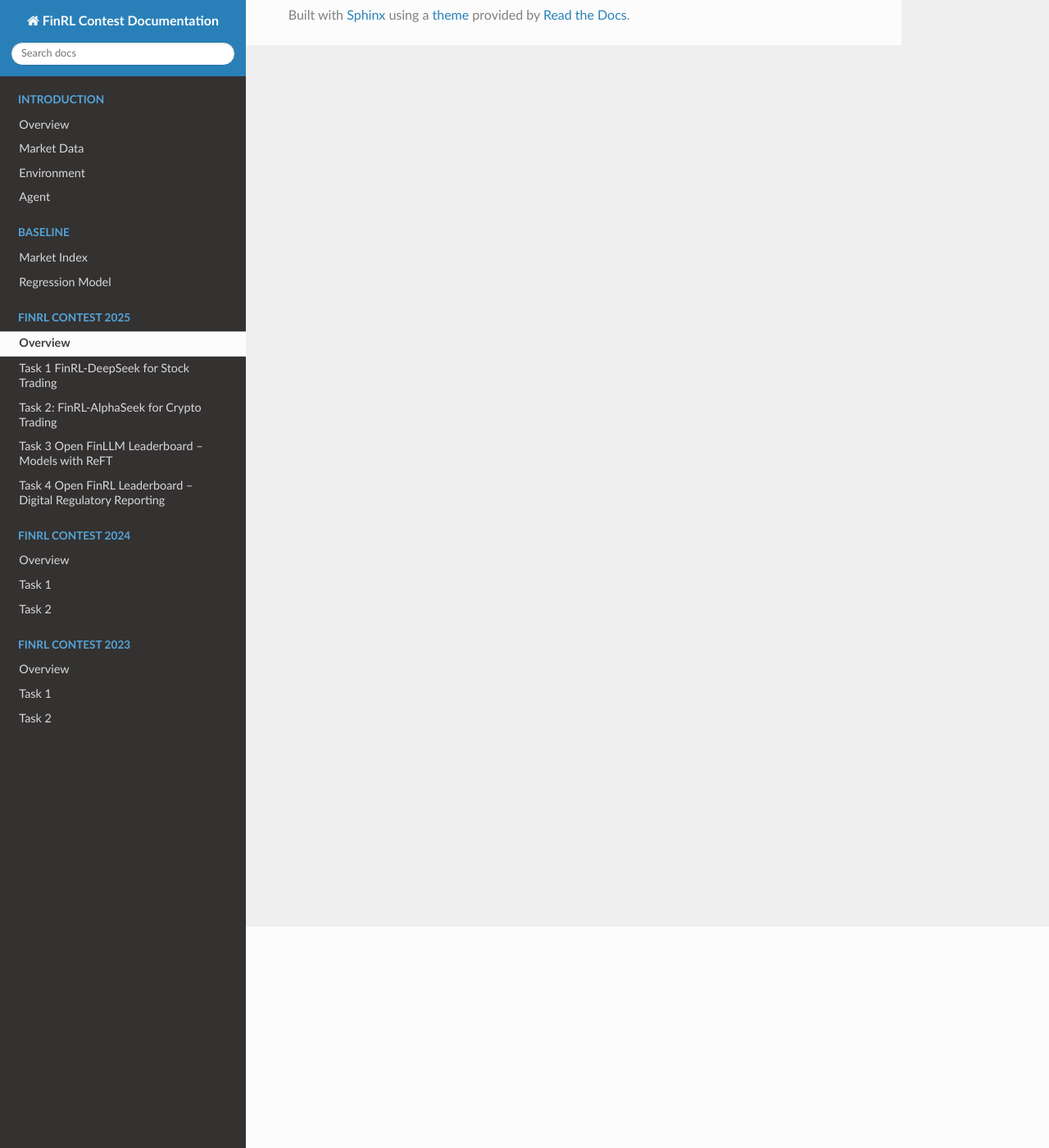
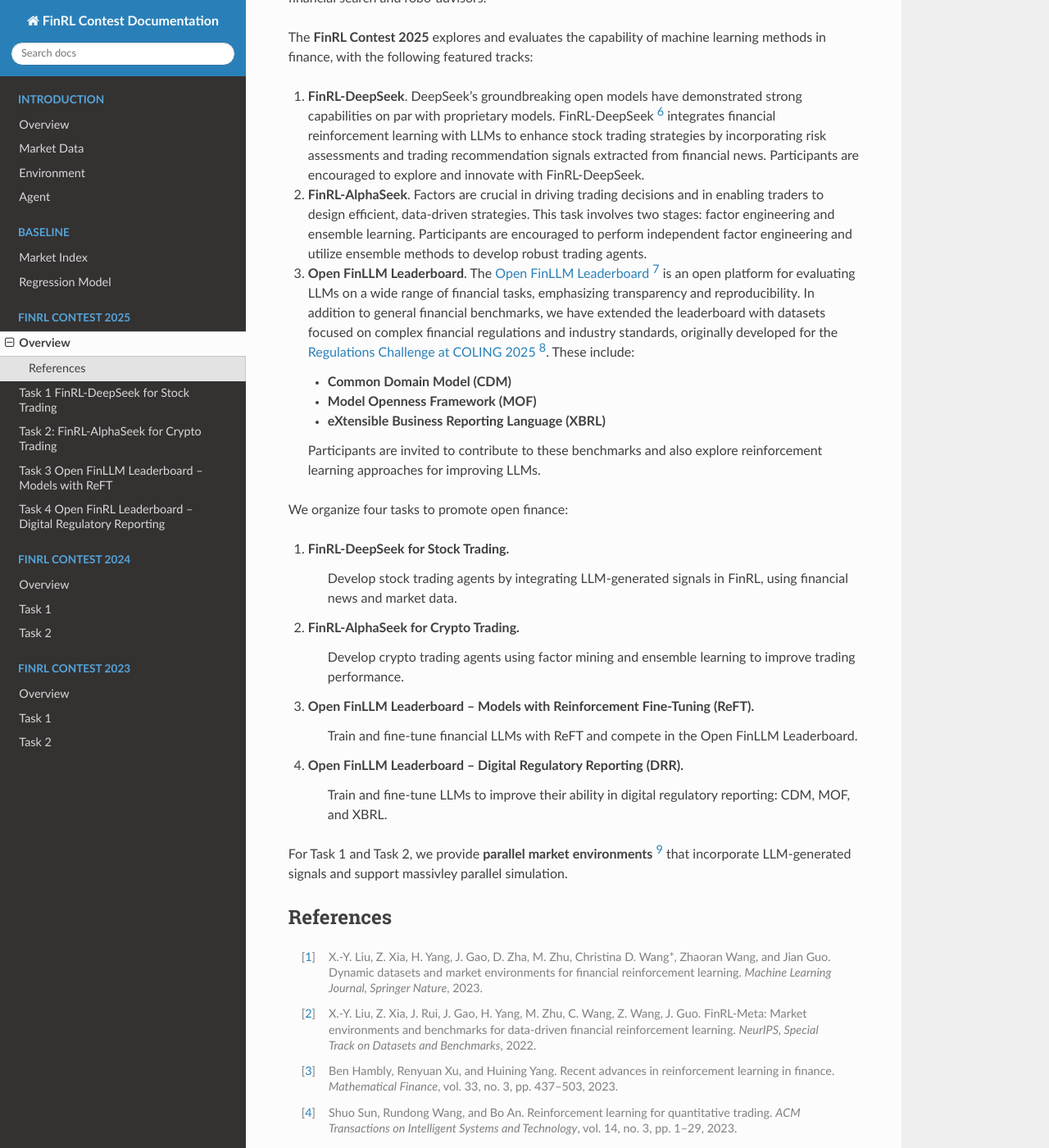
Before and after one commit to Xingyu025/FinAI-Contest, a Sphinx documentation site: the page built from docs/source/finrl2025/overview.rst, in a window 1280 px wide and 1400 px high, scrolled down 270 px. Shown: the whole window at 82% size. Built offline with Sphinx 7.4.7 and the Read the Docs theme 3.1.0, drawn with Linux system fonts in a browser that asks for light colours; some of the changed text lies outside the part shown.

Commit message:
update FinRL Contest 2025 overview

```diff
--- a/docs/source/finrl2025/overview.rst
+++ b/docs/source/finrl2025/overview.rst
@@ -1,3 +1,57 @@
 =============================
 Overview
 =============================
+
+Financial reinforcement learning (FinRL) [1]_ [2]_ is an interdisciplinary field that applies reinforcement learning to financial tasks such as portfolio management, algorithmic trading, and option pricing [3]_ [4]_ [5]_. Recent breakthroughs in large language models (LLMs) are driving open finance, which provides affordable and scalable solutions for customers to make intelligent decisions, enabling personalized financial search and robo-advisors.
+
+The **FinRL Contest 2025** explores and evaluates the capability of machine learning methods in finance, with the following featured tracks:
+
+1. **FinRL-DeepSeek**.
+   DeepSeek’s groundbreaking open models have demonstrated strong capabilities on par with proprietary models. FinRL-DeepSeek [6]_ integrates financial reinforcement learning with LLMs to enhance stock trading strategies by incorporating risk assessments and trading recommendation signals extracted from financial news. Participants are encouraged to explore and innovate with FinRL-DeepSeek.
+
+2. **FinRL-AlphaSeek**.
+   Factors are crucial in driving trading decisions and in enabling traders to design efficient, data-driven strategies. This task involves two stages: factor engineering and ensemble learning. Participants are encouraged to perform independent factor engineering and utilize ensemble methods to develop robust trading agents.
+
+3. **Open FinLLM Leaderboard**.
+   The `Open FinLLM Leaderboard <https://huggingface.co/spaces/finosfoundation/Open-Financial-LLM-Leaderboard>`_ [7]_ is an open platform for evaluating LLMs on a wide range of financial tasks, emphasizing transparency and reproducibility. In addition to general financial benchmarks, we have extended the leaderboard with datasets focused on complex financial regulations and industry standards, originally developed for the `Regulations Challenge at COLING 2025 <https://coling2025regulations.thefin.ai/home>`_ [8]_. These include:
+
+   - **Common Domain Model (CDM)**
+   - **Model Openness Framework (MOF)**
+   - **eXtensible Business Reporting Language (XBRL)**
+
+   Participants are invited to contribute to these benchmarks and also explore reinforcement learning approaches for improving LLMs.
+
+We organize four tasks to promote open finance:
+
+1. **FinRL-DeepSeek for Stock Trading**.
+    Develop stock trading agents by integrating LLM-generated signals in FinRL, using financial news and market data.
+2. **FinRL-AlphaSeek for Crypto Trading**.
+    Develop crypto trading agents using factor mining and ensemble learning to improve trading performance.
+3. **Open FinLLM Leaderboard – Models with Reinforcement Fine-Tuning (ReFT)**.
+    Train and fine-tune financial LLMs with ReFT and compete in the Open FinLLM Leaderboard.
+4. **Open FinLLM Leaderboard – Digital Regulatory Reporting (DRR)**.
+    Train and fine-tune LLMs to improve their ability in digital regulatory reporting: CDM, MOF, and XBRL.
+
+For Task 1 and Task 2, we provide **parallel market environments** [9]_ that incorporate LLM-generated signals and support massivley parallel simulation.
+
+
+References
+==========
+
+.. [1] X.-Y. Liu, Z. Xia, H. Yang, J. Gao, D. Zha, M. Zhu, Christina D. Wang*, Zhaoran Wang, and Jian Guo. Dynamic datasets and market environments for financial reinforcement learning. *Machine Learning Journal, Springer Nature*, 2023.
+
+.. [2] X.-Y. Liu, Z. Xia, J. Rui, J. Gao, H. Yang, M. Zhu, C. Wang, Z. Wang, J. Guo. FinRL-Meta: Market environments and benchmarks for data-driven financial reinforcement learning. *NeurIPS, Special Track on Datasets and Benchmarks*, 2022.
+
+.. [3] Ben Hambly, Renyuan Xu, and Huining Yang. Recent advances in reinforcement learning in finance. *Mathematical Finance*, vol. 33, no. 3, pp. 437–503, 2023.
+
+.. [4] Shuo Sun, Rundong Wang, and Bo An. Reinforcement learning for quantitative trading. *ACM Transactions on Intelligent Systems and Technology*, vol. 14, no. 3, pp. 1–29, 2023.
+
+.. [5] Yahui Bai, Yuhe Gao, Runzhe Wan, Sheng Zhang, and Rui Song. A review of reinforcement learning in financial applications. *Annual Review of Statistics and Its Application*, vol. 12, no. 1, pp. 209–232, 2025.
+
+.. [6] Mostapha Benhenda. 2025. FinRL-DeepSeek: LLM-Infused Risk-Sensitive Reinforcement Learning for Trading Agents. arXiv preprint arXiv:2502.07393 (2025).
+
+.. [7] Shengyuan Colin Lin, Felix Tian, Keyi Wang, Xingjian Zhao, Jimin Huang, Qian-qian Xie, Luca Borella, Christina Dan Wang, Matt White, Kairong Xiao, Xiao-Yang Liu Yanglet, and Li Deng. 2024. Open FinLLM Leaderboard: Towards Financial AI Readiness. *International Workshop on Multimodal Financial Foundation Models (MFFMs), ACM International Conference on AI in Finance*, 2024.
+
+.. [8] Keyi Wang, Jaisal Patel, Charlie Shen, Daniel Kim, Andy Zhu, Alex Lin, Luca Borella, Cailean Osborne, Matt White, Steve Yang, Kairong Xiao, and Xiao-Yang Liu Yanglet. 2025. A Report on Financial Regulations Challenge at COLING 2025. *Proceedings of the Joint Workshop of FinNLP, FNP, and LLMFinLegal*, 2025.
+
+.. [9] Keyi Wang, Kairong Xiao, and Xiao-Yang Liu. Parallel Market Environments for FinRL Contests. arXiv preprint arXiv:2504.02281 (2025).
```
Also changed, not shown: 7 other files.
